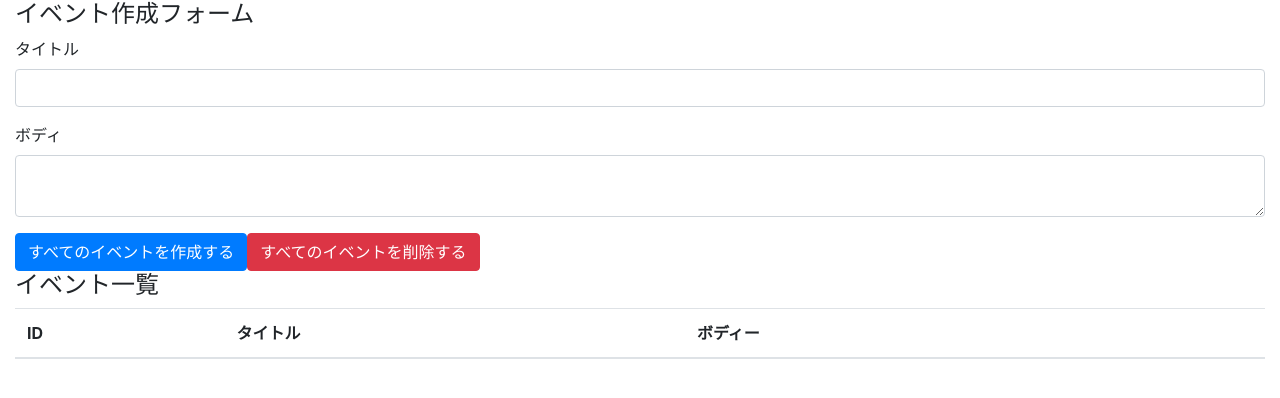
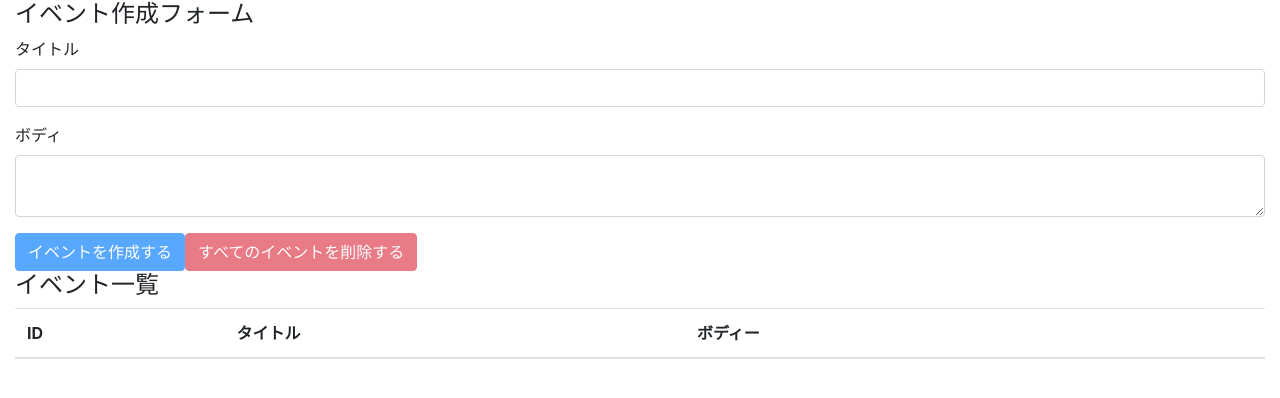
Before and after one commit to kskhgwr/react-hooks-101, a React (Create React App) app: page / in a window 1280 px wide. Shown: the top 398 px of the page. Built offline with nearby package versions, Linux system fonts and the light colour scheme.

Commit message:
implement all events deletion feature

```diff
--- a/src/components/App.js
+++ b/src/components/App.js
@@ -22,7 +22,13 @@
     setBody('');
   }
 
-  console.log({state});
+  const deleteAllEvents = e => {
+    e.preventDefault();
+    const result = window.confirm('全てのイベントを本当に削除してもよいですか？');
+    if (result) dispatch({ type: 'DELETE_ALL_EVENTS'})
+  }
+
+  const unCreatable = title === '' || body === '';
 
   return (
     <div className='container-fluid'>
@@ -38,8 +44,8 @@
           <textarea className='form-control' id='formEventBody' value={body} onChange={e=>setBody(e.target.value)} />
         </div>
 
-        <button className='btn btn-primary' onClick={addEvent}>すべてのイベントを作成する</button>
-        <button className='btn btn-danger'>すべてのイベントを削除する</button>
+        <button className='btn btn-primary' onClick={addEvent} disabled={unCreatable}>イベントを作成する</button>
+        <button className='btn btn-danger' onClick={deleteAllEvents} disabled={state.length === 0}>すべてのイベントを削除する</button>
       </form>
 
       <h4>イベント一覧</h4>
--- a/src/components/Event.js
+++ b/src/components/Event.js
@@ -2,16 +2,17 @@
 
 const Event = ({ dispatch, event }) => {
       const id = event.id;
-      const handelClickDeleteButton = () => {
-        dispatch( { type: 'DELETE_EVENT', id })
+      const handleClickDeleteButton = () => {
+        const result = window.confirm(`イベント(id=${id})を本当に削除してもよろしいですか？`);
+        if (result) dispatch( { type: 'DELETE_EVENT', id })
       }
 
       return (
-        <tr key={index}>
+        <tr>
           <td>{event.id}</td>
           <td>{event.title}</td>
           <td>{event.body}</td>
-          <td><button type="button" className="btn-danger" onClick={handelClickDeleteButton}>削除</button></td>
+          <td><button type="button" className="btn-danger" onClick={handleClickDeleteButton}>削除</button></td>
         </tr>)
 }
 
--- a/src/reducers/index.js
+++ b/src/reducers/index.js
@@ -18,7 +18,7 @@
       return [...state, { id, ...event }];
     case 'DELETE_EVENT':
       return state.filter(event=> event.id !== action.id);
-    case 'DELETE_ALL_EVENT':
+    case 'DELETE_ALL_EVENTS':
       return [];
     default:
       return state;
```
